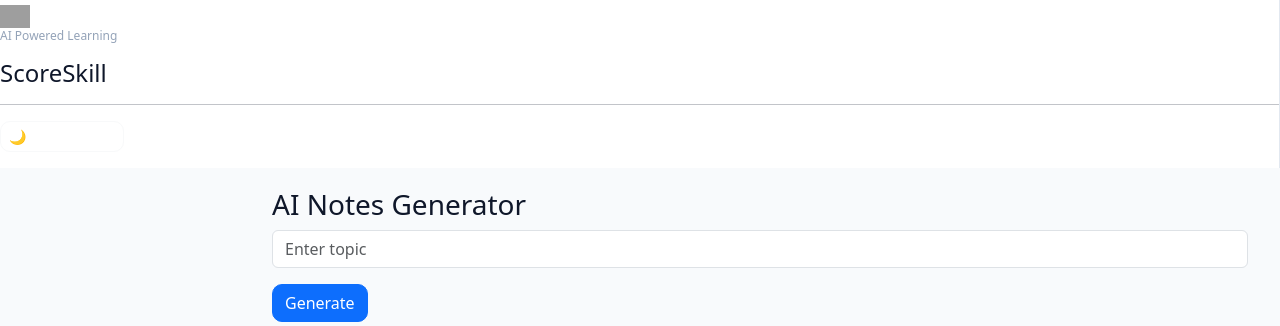
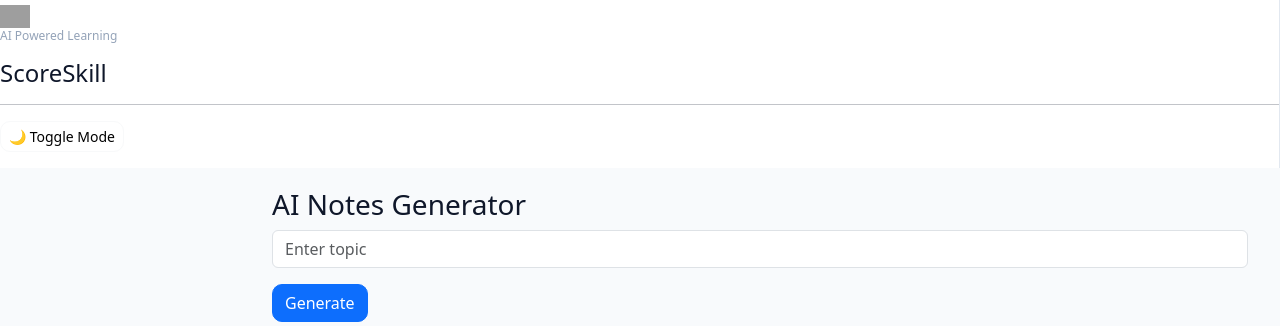
Before and after one commit to gagahuja/lms-project, a Django app: page /ai-notes/ in a window 1280 px wide. Shown: the top 326 px of the page. Run offline with Django 5.2, Linux system fonts and the light colour scheme; grey boxes are pictures that could not be loaded.

Commit message:
fixed light mode text visibility properly

```diff
--- a/core/templates/base.html
+++ b/core/templates/base.html
@@ -54,7 +54,7 @@
         /* Buttons */
         .btn {
             border-radius: 10px;
-            color: white !important;
+            color: #000 !important;
         }
 
         .btn-primary {
```
